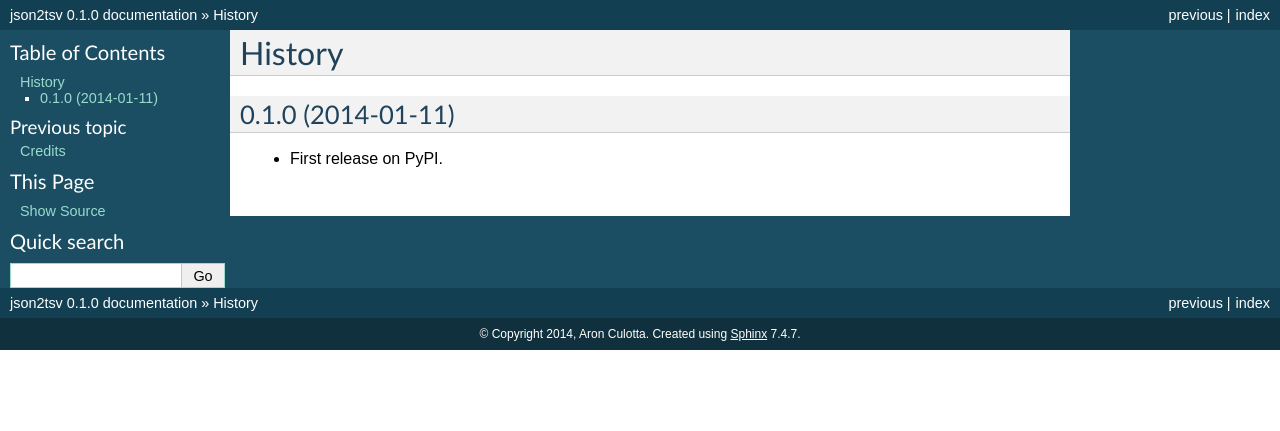
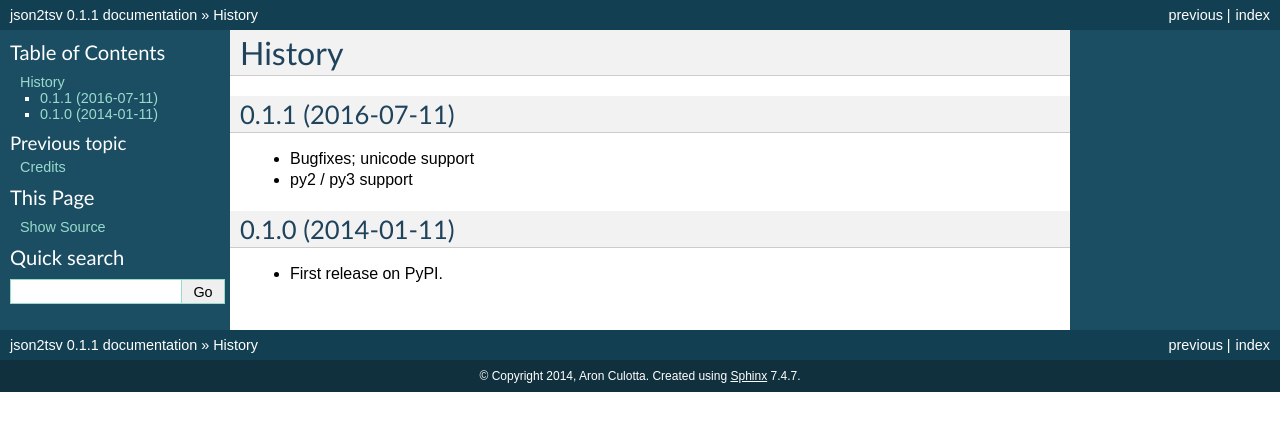
Before and after one commit to tapilab/json2tsv, a Sphinx documentation site: the page built from docs/history.rst, in a window 1280 px wide. Shown: the top 431 px of the page. Built offline with Sphinx 7.4.7, drawn with Linux system fonts in a browser that asks for light colours.

Commit message:
bump version

```diff
--- a/HISTORY.rst
+++ b/HISTORY.rst
@@ -3,6 +3,12 @@
 History
 -------
 
+0.1.1 (2016-07-11)
+++++++++++++++++++
+
+* Bugfixes; unicode support
+* py2 / py3 support
+
 0.1.0 (2014-01-11)
 ++++++++++++++++++
 
--- a/json2tsv/__init__.py
+++ b/json2tsv/__init__.py
@@ -3,7 +3,7 @@
 
 __author__ = 'Aron Culotta'
 __email__ = 'aronwc@gmail.com'
-__version__ = '0.1.0'
+__version__ = '0.1.1'
 
 
 if bytes == str:  # Python 2.7
--- a/setup.py
+++ b/setup.py
@@ -19,7 +19,7 @@ history = open('HISTORY.rst').read().replace('.. :changelog:', '')
 
 setup(
     name='json2tsv',
-    version='0.1.0',
+    version='0.1.1',
     description='Convert json to tab-separated format.',
     long_description=readme + '\n\n' + history,
     author='Aron Culotta',
```
Also changed, not shown: docs/json2tsv.rst (+22 -10 lines).
